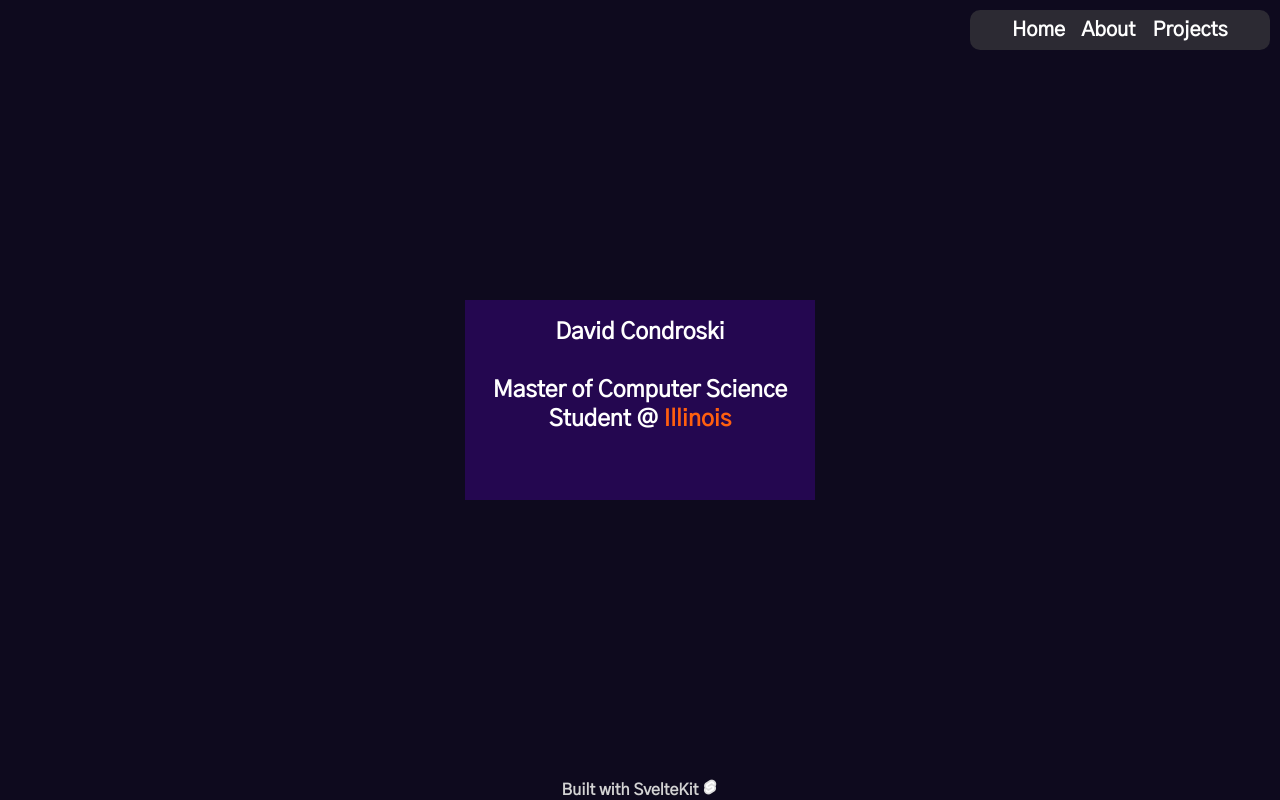
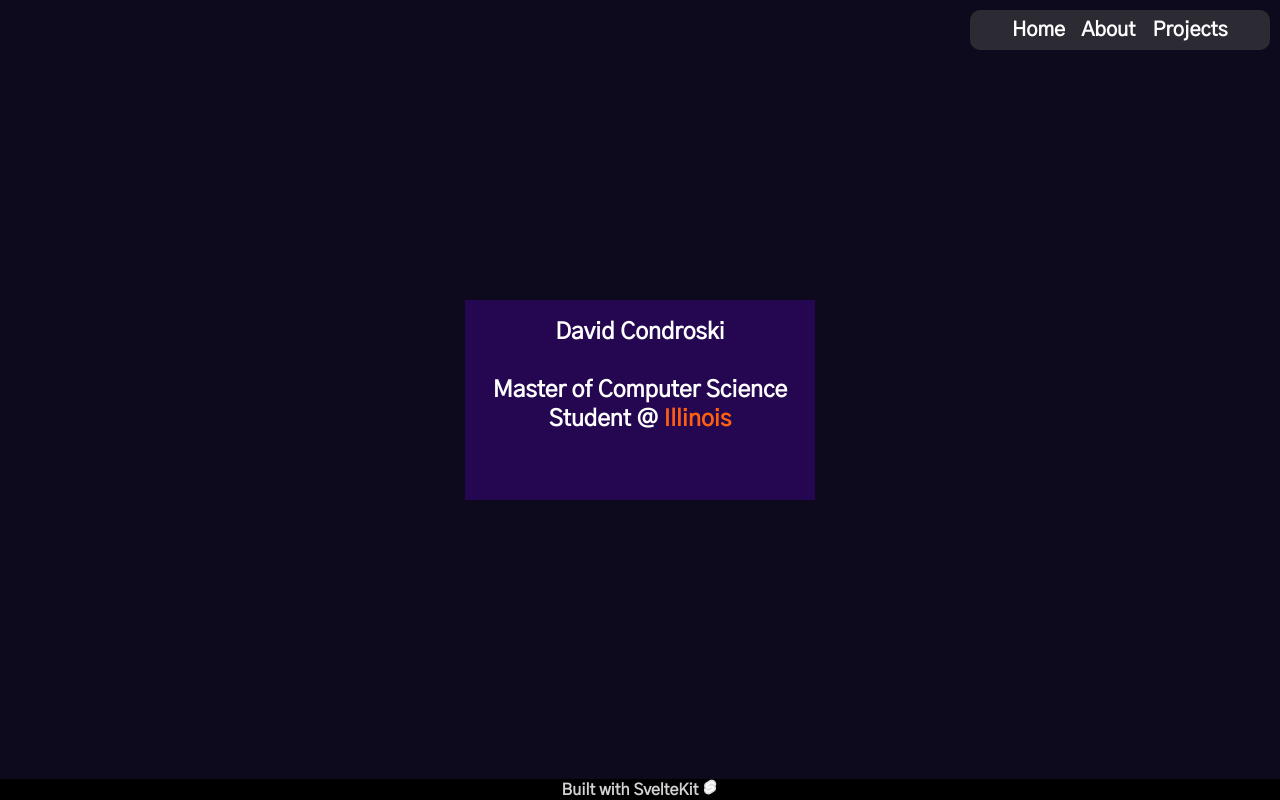
Before and after one commit to sideOfLentils/sideoflentils.github.io, a SvelteKit app in the folder my-app/: page / in a window 1280 px wide. Built offline with nearby package versions, Linux system fonts and the light colour scheme.

Commit message:
fixing footer rendering to be fixed

```diff
--- a/my-app/src/routes/+layout.svelte
+++ b/my-app/src/routes/+layout.svelte
@@ -25,6 +25,6 @@
 
 <style>
     #footer-svelte-logo {
-        width: 1rem;
+        height: 1rem;
     }
 </style>
--- a/my-app/src/routes/styles.css
+++ b/my-app/src/routes/styles.css
@@ -73,8 +73,12 @@ footer {
     pointer-events: auto;
 
     color: lightgray;
-
+    position: fixed;
+    left: 0;
     bottom: 0;
+    width: 100%;
+    text-align: center;
+    background-color: black;
 }
 
 .container {
```
